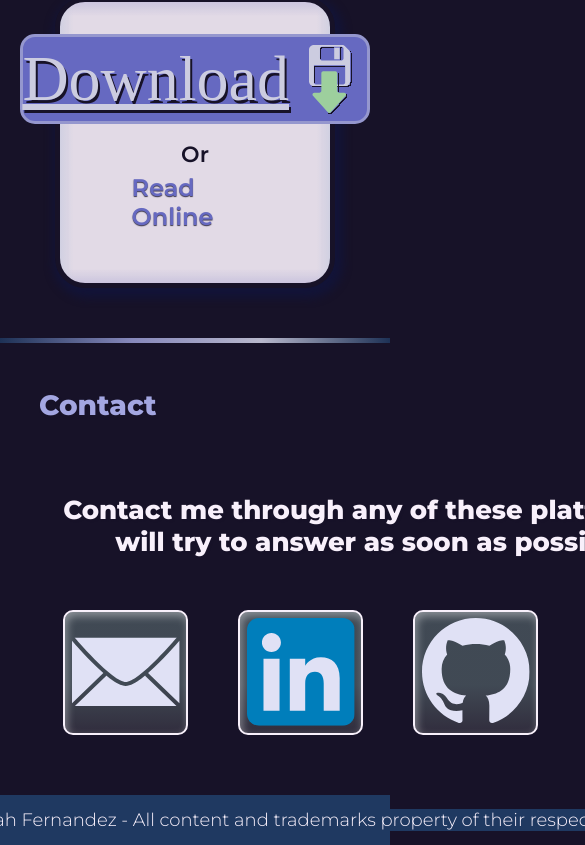
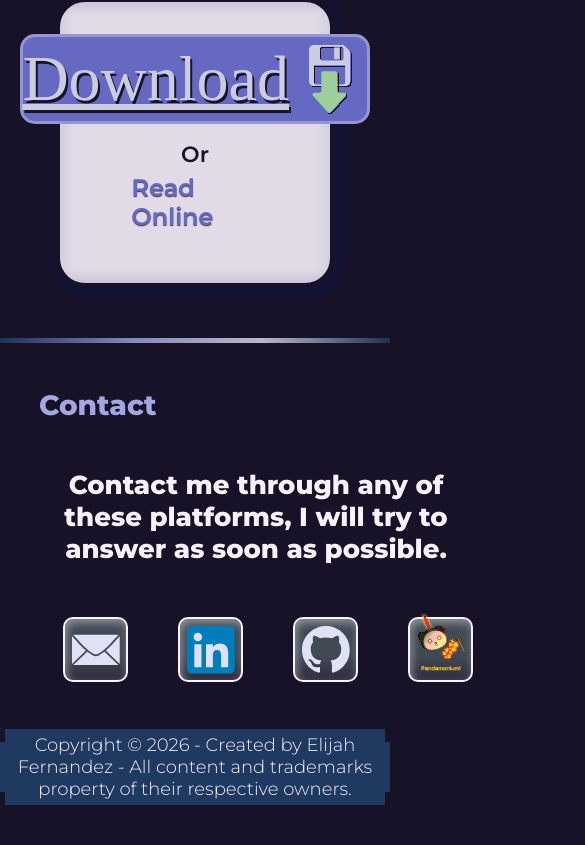
Before and after one commit to Elijahmon/Portfolio, a React (Vite) app: page / in a window 390 px wide. Shown: the part 6544-7389 px from the top of the page, 585 px wide, since content can reach past the window. After the commit the page ends 7349 px from the top, so only its background shows below. Built offline with nearby package versions, Linux system fonts and the light colour scheme; a web font is replaced by a local one.

Commit message:
[EF] Update for scaling designs

```diff
--- a/src/components/project_highlight.tsx
+++ b/src/components/project_highlight.tsx
@@ -8,11 +8,11 @@ function Project_Highlight({highlight})
     const {title, toolTags, skillTags, highlightImages, subImages, description} = highlight;
 
     return (
-        <div style={{display: 'inline-flex', alignContent: 'flex-start', flexDirection: 'column', height: 'max-content'}}>
+        <div >
             <div className="project_highlight_header">
                 {title}
             </div>
-            <div style={{ display: 'inline-flex', flexDirection: 'column', gap: '15px', margin: '20px 0 30px 0'}}>
+            <div className="project_highlight_tagsframe">
                 {toolTags.length > 0 && (
                             <Project_Tag_Grid type="project_tool_tag" tags={toolTags} />
                         )}
@@ -20,7 +20,7 @@ function Project_Highlight({highlight})
                             <Project_Tag_Grid type="project_skill_tag" tags={skillTags} />
                         )}
             </div>
-            <div style={{display: 'inline-flex', flexDirection: 'row', gap: '30px'}}>
+            <div className="project_highlight_frame">
                 {highlightImages.length > 0 && (
 
                         highlightImages.map((image, index) =>
--- a/src/sections/contact.tsx
+++ b/src/sections/contact.tsx
@@ -19,7 +19,7 @@ function Contact()
                 <a href="mailto:elijahmon@live.com" className="contact_button"><img className='contact_icon' src={MailIcon} style={{}} /></a>
                 <a href="https://www.linkedin.com/in/elijah-fernandez-663ab9b6/" className="contact_button"><img className='contact_icon' src={LinkedInIcon} style={{}} /></a>
                 <a href="https://github.com/elijahmon" className="contact_button"><img className='contact_icon' src={GitIcon} style={{}} /></a>
-                <a href="mailto:info@pandamoniumstudios.org" className="contact_button"><img className='contact_icon' src={PandaIcon} style={{width: '120px', height: '88px'}} /><img src={PandaText} style={{margin: '0 0 5px 0'}}/></a>
+                <a href="mailto:info@pandamoniumstudios.org" className="contact_button"><img className='contact_icon' src={PandaIcon} /><img className='text_icon' src={PandaText}/></a>
             </div>
         </div>
     );
--- a/src/sections/footer.tsx
+++ b/src/sections/footer.tsx
@@ -5,7 +5,7 @@ function Footer()
 
     return (
         <div className="footer" style={{width: '100%', height: '50px', marginTop: '48px'}}>
-            <div className="footer" style={{}}>
+            <div className="footer">
                 Copyright © 2026 - Created by Elijah Fernandez - All content and trademarks property of their respective owners.
             </div>
         </div>
--- a/src/sections/styles/contact.css
+++ b/src/sections/styles/contact.css
@@ -38,20 +38,21 @@
     font-size: 26px;
     font-weight: 800;
     padding: 40px 0 20px 0;
+    padding-top: clamp(5px, 4vw, 40px);
 }
 
 .contact_button
 {
     display: flex;
     flex-direction: column;
-    width: 125px;
-    height: 125px;
+    width: clamp(65px, 10vw, 125px);
+    height: clamp(65px, 10vw, 125px);
 
     gap: 5px;
 
     justify-content: center;
     align-items: center;
-
+    background-size:cover;
     border-radius: 10px;
     border: 2px solid var(--Lavender-Mist, #F8F0FB);
     background-image: linear-gradient(180deg, var(--button_blue) 60%, var(--button_grey) 100%);
@@ -95,8 +96,8 @@
     align-self: center;
     justify-content: center;
 
-    height: 108px;
-    width: 108px;
+    height: clamp(48px, 10vw, 108px);
+    width: clamp(48px, 10vw, 108px);
 
     opacity: 1;
 
@@ -106,6 +107,30 @@
         opacity 300ms cubic-bezier(0.19, 1, 0.22, 1);
 }
 
+.contact_icon1
+{
+    display: flex;
+
+    align-self: center;
+    justify-content: center;
+
+    height: clamp(20px, 8vw, 88px);
+    width: clamp(60px, 8vw, 120px);
+
+    opacity: 1;
+
+    transition:
+        height 300ms cubic-bezier(0.19, 1, 0.22, 1),
+        width 300ms cubic-bezier(0.19, 1, 0.22, 1),
+        opacity 300ms cubic-bezier(0.19, 1, 0.22, 1);
+}
+
+.text_icon
+{
+    width: clamp(40px, 8vw, 104px);
+    margin: 0px 0px 15px;
+}
+
 .contact_button:active .contact_icon
 {
     height: 100px;
--- a/src/sections/styles/footer.css
+++ b/src/sections/styles/footer.css
@@ -26,12 +26,13 @@
 
 .footer
 {
+  width: 100%;
   display: flex;
   justify-content: center;
   align-items: center;
-
+  text-wrap-mode: wrap;
   background: var(--Evening-Blue, #1F3961);
-
+  padding: 5px;
   gap: 10px;
   flex-shrink: 0;
 
--- a/src/sections/styles/header.css
+++ b/src/sections/styles/header.css
@@ -62,7 +62,7 @@ header {
 }
 
 .header.compact {
-  height: 80px;
+  height: clamp(65px, 12vw, 80px);
   /*background-color:  rgba(51, 53, 102, 0.9);*/
   --header-bg1: rgba(51, 53, 102, 0.9);
   --header-bg2: rgba(23, 18, 40, 0.5);
--- a/src/sections/styles/projects.css
+++ b/src/sections/styles/projects.css
@@ -175,6 +175,24 @@
     -webkit-background-clip: text;
     -webkit-text-fill-color: transparent;
 
+}
+
+.project_highlight_frame
+{
+    display: inline-flex;
+    width: 100%;
+    max-width: 100%;
+    overflow: scroll;
+    flex-direction: row;
+    gap: clamp(15px, 5vw, 30px);
+}
+
+.project_highlight_tagsframe
+{
+    display: inline-flex;
+    flex-direction: column;
+    gap: clamp(10px, 2vw, 15px);
+    margin: 20px 0px 30px;
 }
 
 .project_info_detail {
@@ -507,10 +525,10 @@
     margin: 15px;
     text-overflow: wrap;
     white-space: pre-line;
-
+    flex-wrap: wrap;
     height: max-content;
 
-    font-size: 20px;
+    font-size: clamp(12px, 3vw, 20px);
     font-weight: 500;
 
     background: linear-gradient(180deg, var(--Lavender-Mist, #F8F0FB) 60%, var(--Lavender, #E0E1F5) 100%);
```
Lines whose indentation alone changed are shown as unchanged.
